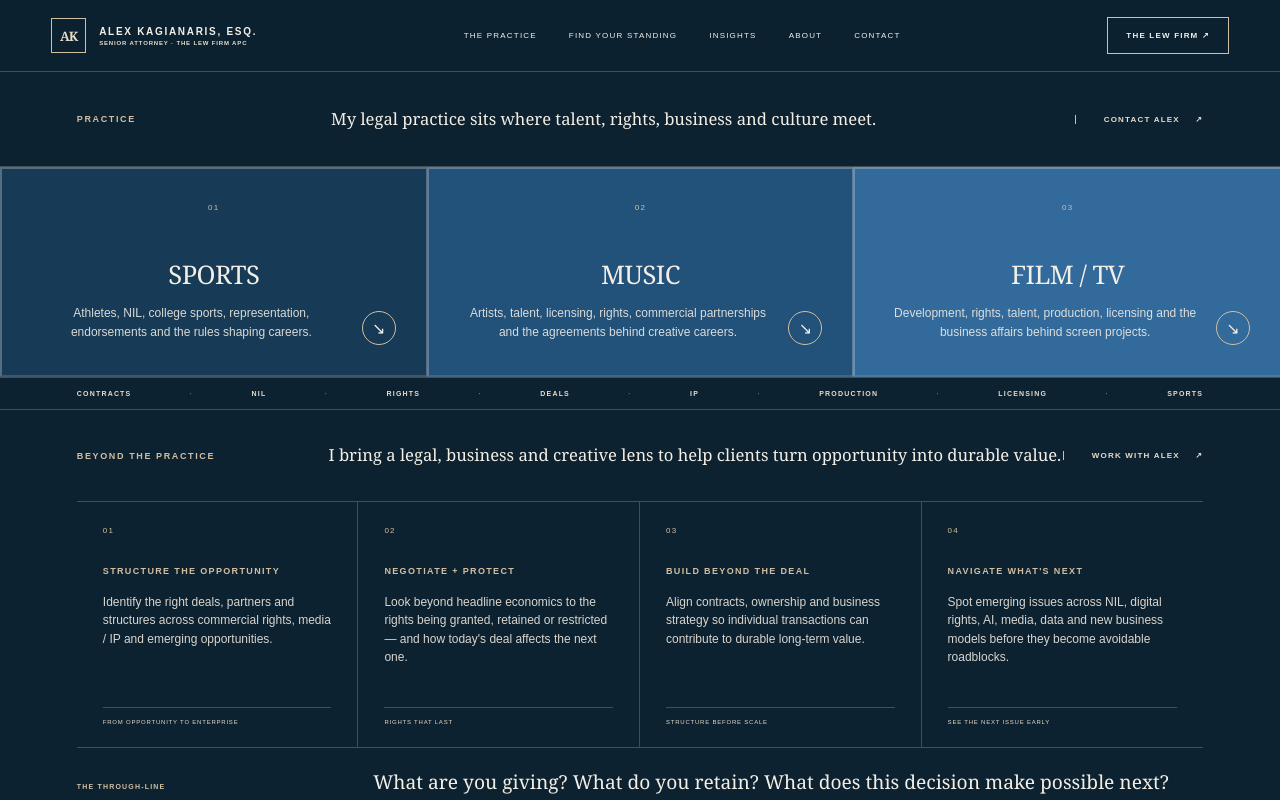
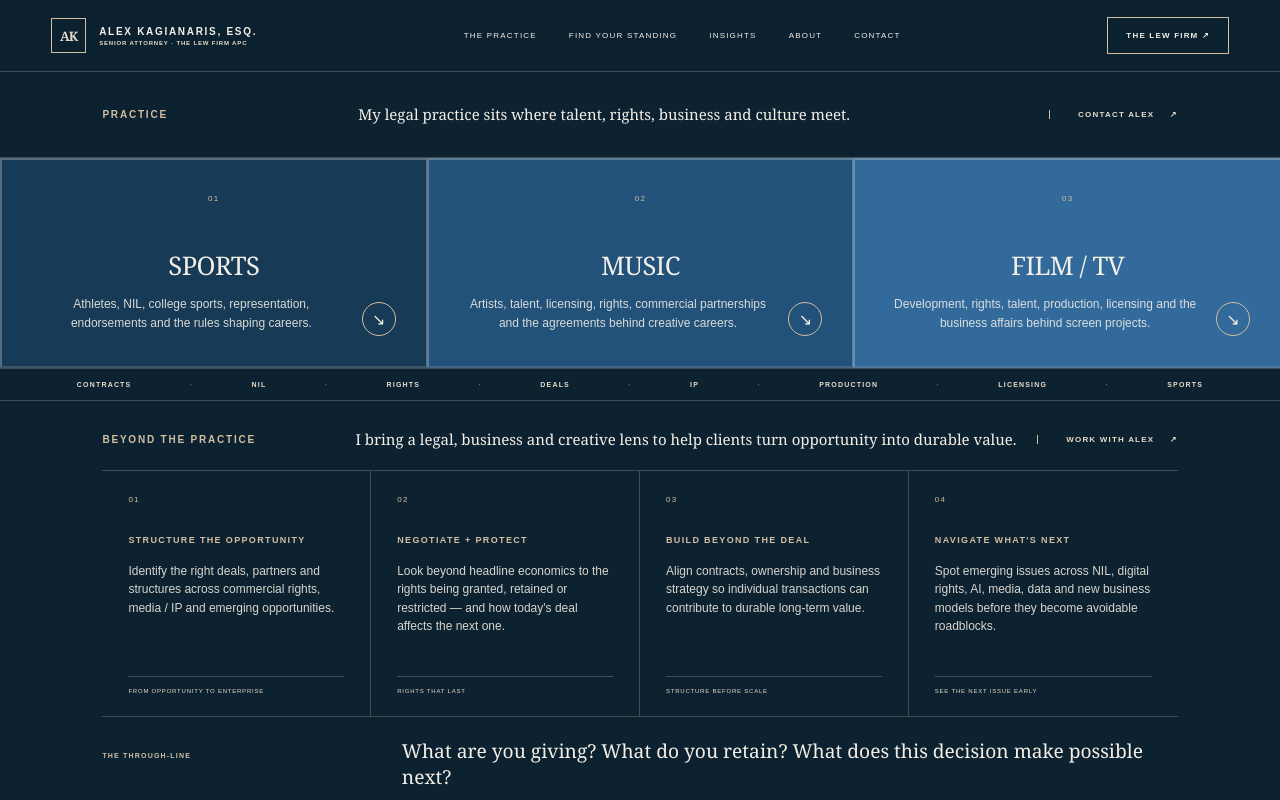
Before and after one commit to alexkaglew-ux/legal-audit, a React (Vite) app: page / in a window 1280 px wide. Shown: the top 800 px of the page. Built offline with nearby package versions, Linux system fonts and the light colour scheme.

Commit message:
match practice intro ratios to standing

```diff
--- a/src/beyond-practice.css
+++ b/src/beyond-practice.css
@@ -1,11 +1,11 @@
-.hero-opening--compact{display:grid!important;grid-template-columns:minmax(150px,.28fr) minmax(0,1fr) auto!important;align-items:center!important;gap:clamp(28px,5vw,80px)!important;padding:36px clamp(35px,6vw,95px)!important}
-.hero-section-label{grid-column:auto!important;margin:0!important;color:var(--beige)!important;font-size:9px!important;font-weight:800!important;letter-spacing:.18em!important}
-.hero-practice-line{margin:0!important;white-space:nowrap;color:var(--ivory)!important;font-family:Georgia,serif;font-size:clamp(16px,1.3vw,20px)!important;line-height:1.35!important}
+.hero-opening--compact{display:grid!important;grid-template-columns:minmax(190px,.32fr) minmax(0,1fr) auto!important;align-items:center!important;gap:clamp(24px,4vw,60px)!important;padding:32px clamp(35px,8vw,130px)!important}
+.hero-section-label{grid-column:auto!important;margin:0!important;color:var(--beige)!important;font-size:10px!important;font-weight:800!important;letter-spacing:.18em!important}
+.hero-practice-line{margin:0!important;white-space:nowrap;color:var(--ivory)!important;font-family:Georgia,serif;font-size:clamp(15px,1.15vw,18px)!important;line-height:1.4!important}
 .hero-opening--compact .hero-contact{align-self:center;padding:0 0 0 28px;border-left:1px solid var(--beige);color:var(--beige2)!important}
-.beyond-practice{padding:0 clamp(35px,6vw,95px)!important;border-bottom:1px solid var(--rule)!important}
-.beyond-intro--compact{display:grid;grid-template-columns:minmax(150px,.28fr) minmax(0,1fr) auto;gap:clamp(28px,5vw,80px);align-items:center;padding:34px 0;border-bottom:1px solid var(--rule)}
-.beyond-intro--compact>.eyebrow{margin:0!important;color:var(--beige)!important;font-size:9px!important;font-weight:800!important;letter-spacing:.18em!important}
-.beyond-one-line{margin:0!important;white-space:nowrap;color:var(--ivory)!important;font-family:Georgia,serif;font-size:clamp(16px,1.3vw,20px)!important;line-height:1.35!important}
+.beyond-practice{padding:0 clamp(35px,8vw,130px)!important;border-bottom:1px solid var(--rule)!important}
+.beyond-intro--compact{display:grid;grid-template-columns:minmax(190px,.32fr) minmax(0,1fr) auto;gap:clamp(24px,4vw,60px);align-items:center;padding:28px 0 20px;border-bottom:1px solid var(--rule)}
+.beyond-intro--compact>.eyebrow{margin:0!important;color:var(--beige)!important;font-size:10px!important;font-weight:800!important;letter-spacing:.18em!important}
+.beyond-one-line{margin:0!important;white-space:nowrap;color:var(--ivory)!important;font-family:Georgia,serif;font-size:clamp(15px,1.15vw,18px)!important;line-height:1.4!important}
 .beyond-contact{padding-left:28px;border-left:1px solid var(--beige);color:var(--beige2);font-size:8px;font-weight:800;letter-spacing:.15em;text-decoration:none;white-space:nowrap}
 .beyond-contact span{margin-left:12px}
 .beyond-grid{display:grid;grid-template-columns:repeat(4,minmax(0,1fr));border-top:0}
@@ -15,7 +15,7 @@
 .beyond-role{margin:0 0 15px!important;color:var(--beige)!important;font-size:9px!important;font-weight:800;line-height:1.4!important;letter-spacing:.15em}
 .beyond-world>p:not(.beyond-role){margin:0;color:#d8d5ce;font-size:12px;line-height:1.55}
 .beyond-world small{position:absolute;left:26px;right:26px;bottom:22px;padding-top:11px;border-top:1px solid var(--rule);color:var(--beige2);font-size:6px;letter-spacing:.13em}
-.beyond-thesis{display:grid;grid-template-columns:minmax(150px,.28fr) minmax(0,1fr);gap:clamp(28px,5vw,80px);align-items:baseline;padding:21px 0 25px;border-top:1px solid var(--rule)}
+.beyond-thesis{display:grid;grid-template-columns:minmax(190px,.32fr) minmax(0,1fr);gap:clamp(24px,4vw,60px);align-items:baseline;padding:21px 0 25px;border-top:1px solid var(--rule)}
 .beyond-thesis span{color:var(--beige);font-size:7px;font-weight:800;letter-spacing:.17em}
 .beyond-thesis p{margin:0;font-family:Georgia,serif;font-size:clamp(17px,1.5vw,23px);line-height:1.35;color:var(--ivory)}
 @media(max-width:1100px){.hero-practice-line,.beyond-one-line{white-space:normal}}
```
